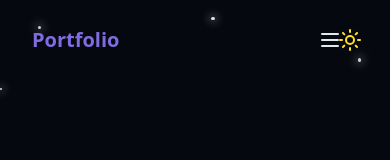
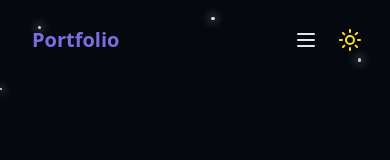
Before and after one commit to ht1423/My-portfolio, a React (Vite) app: page / in a window 390 px wide. Shown: the top 160 px of the page. Built offline with nearby package versions, Linux system fonts and the light colour scheme.

Commit message:
hamburger button again

```diff
--- a/src/components/Navbar.jsx
+++ b/src/components/Navbar.jsx
@@ -57,7 +57,7 @@ export const Navbar = () => {
         {/* Mobile Hamburger */}
         <button
           onClick={() => setIsMenuOpen((prev) => !prev)}
-          className="md:hidden p-2 pr-4 md:pr-0 text-foreground z-50"
+          className="md:hidden p-2 pr-10 md:pr-0 text-foreground z-50"
           aria-label={isMenuOpen ? "Close Menu" : "Open Menu"}
         >
           {isMenuOpen ? <X size={24} /> : <Menu size={24} />}
```
